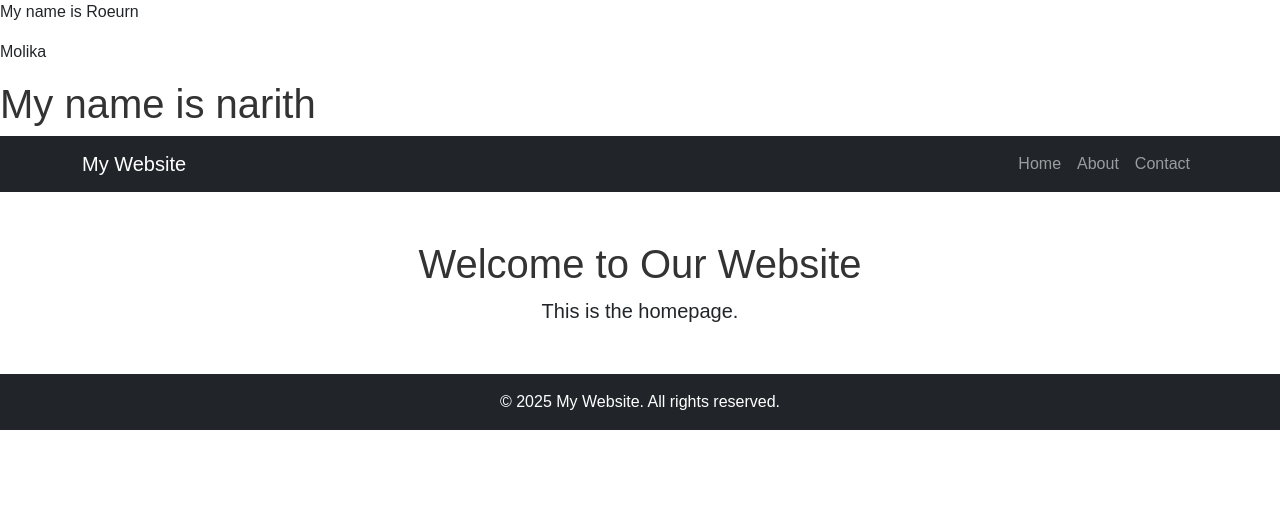
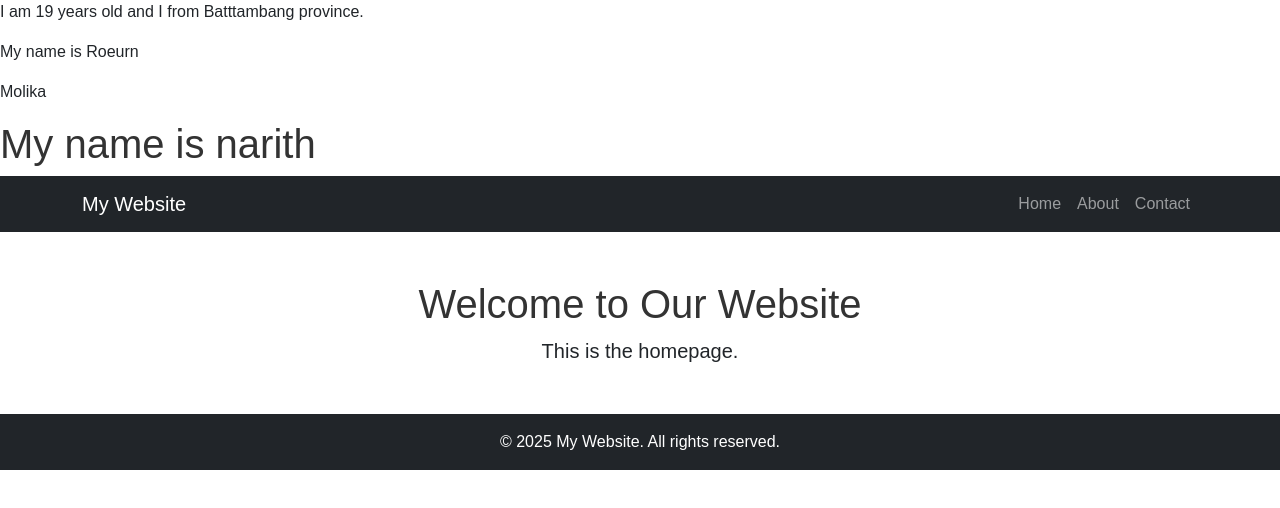
Before and after one commit to Narith-hen/homeworkGit, a plain HTML site: page index.html in a window 1280 px wide. Drawn offline with nearby package versions, Linux system fonts and the light colour scheme.

Commit message:
add myself

```diff
--- a/index.html
+++ b/index.html
@@ -8,6 +8,7 @@
     <link rel="stylesheet" href="style.css">
 </head>
 <body>
+    <p>I am 19 years old and I from Batttambang province.</p>
     <p>My name is Roeurn</p>
     <p>Molika</p>
     <h1>My name is narith</h1>
```
